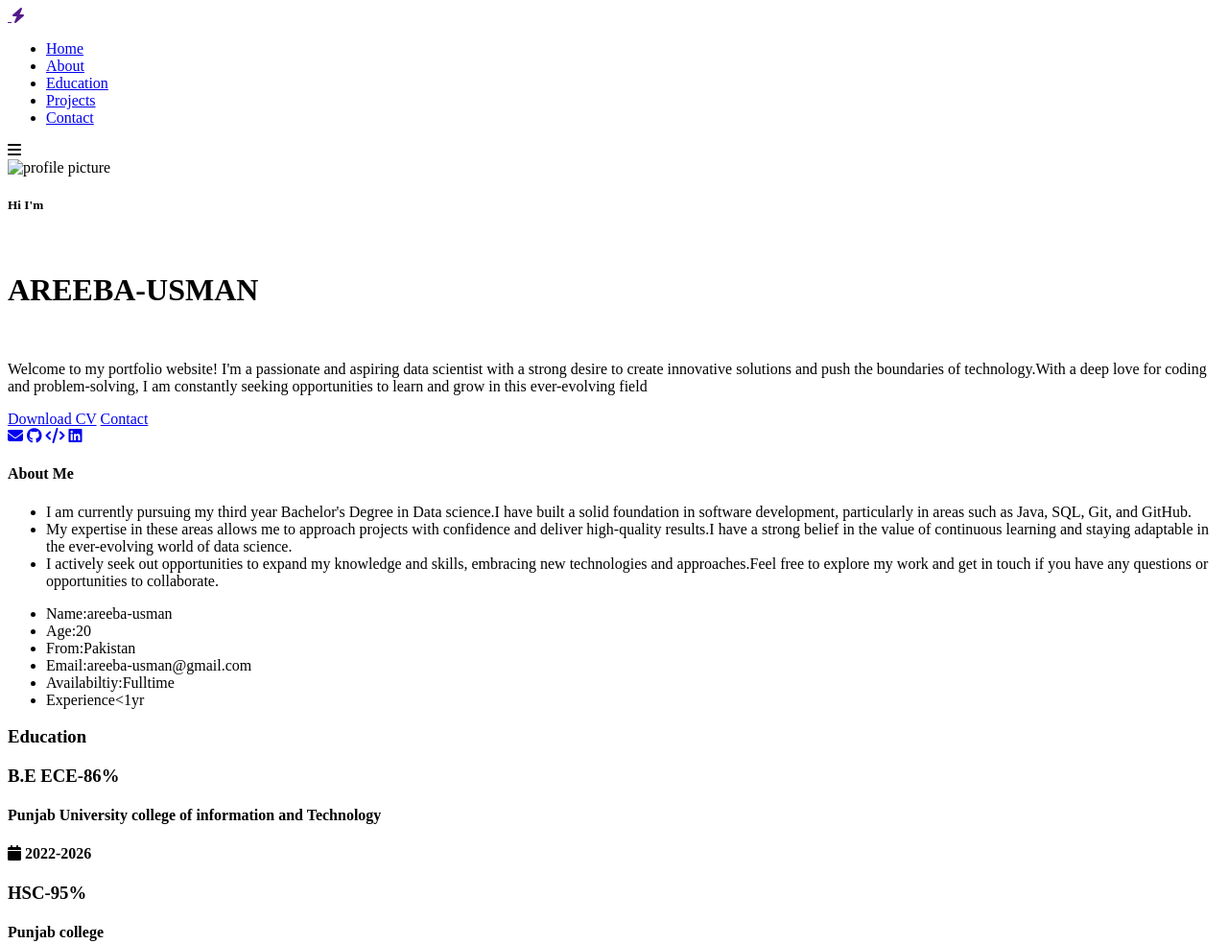
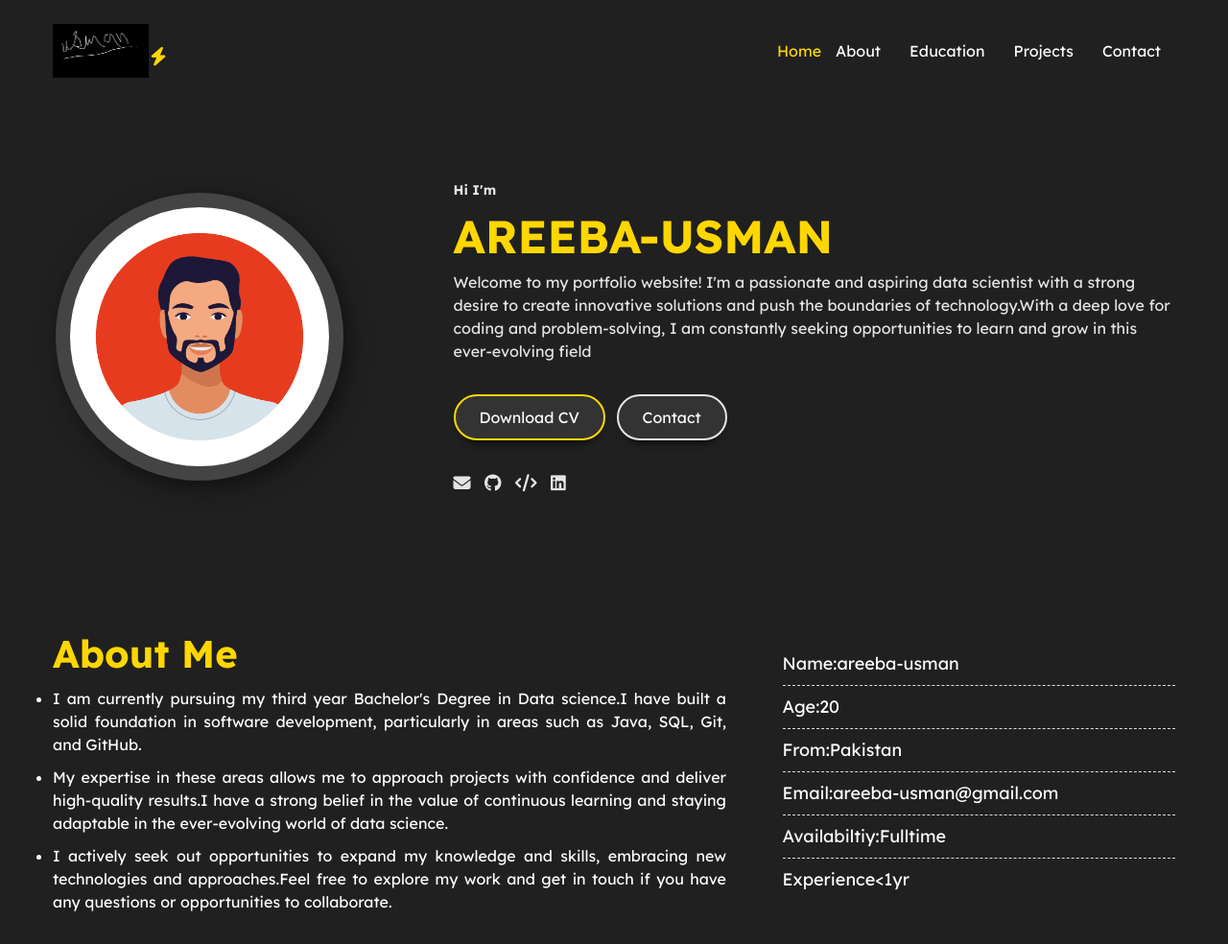
Before and after one commit to Areebachaudhry123/Assignment-01-, a plain HTML site: page index.html in a window 1280 px wide. Shown: the top 984 px of the page at 96% size. Drawn offline with nearby package versions, Linux system fonts and the light colour scheme.

Commit message:
fixed path errors

```diff
--- a/index.html
+++ b/index.html
@@ -8,7 +8,7 @@
     <link rel="icon" href="https://i.ibb.co/zRsTj3p/Frame-1-37.png">
 
 
-    <link rel="stylesheet" href="styles.css">
+    <link rel="stylesheet" href="style.css">
     <link rel="stylesheet" href="https://cdnjs.cloudflare.com/ajax/libs/font-awesome/6.4.0/css/all.min.css" class="stylesheet">
 </head>
 
@@ -20,7 +20,7 @@
             <div class="header">
 
                 <a href="" class="logo">
-                    <img src="files/signaturecropped.png" alt="" class="signature">
+                    <img src="assets/signaturecropped.png" alt="" class="signature">
                     <i class="fa fa-bolt"></i>
                 </a>
 
@@ -43,7 +43,7 @@
     <!-------------------------- Home Page -------------------------->
     <div class="FirstElement" id="home">
         <div class="profile-photo">
-            <img src="files/photo!!.png" alt="profile picture">
+            <img src="assets/photo!!.png" alt="profile picture">
         </div>
         <div class="profile-text">
             <h5>Hi I'm </h5><br>
@@ -51,7 +51,7 @@
             <p>Welcome to my portfolio website! I'm a passionate and aspiring data scientist with a strong desire to create innovative solutions and push the boundaries of technology.With a deep love for coding and problem-solving, I am constantly seeking opportunities to learn and grow in this ever-evolving field</p>
 
             <div class="btn-group">
-                <a href="files/SowndharResume.pdf" class="btn   active">Download CV</a>
+                <a href="assets/UsmanResume.pdf" class="btn   active">Download CV</a>
                 <a href="mailto:areeba-usman@gmail.com" class="btn">Contact</a>
             </div>
 
```
